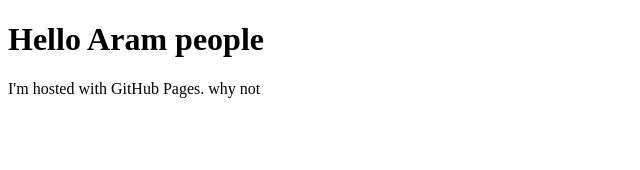
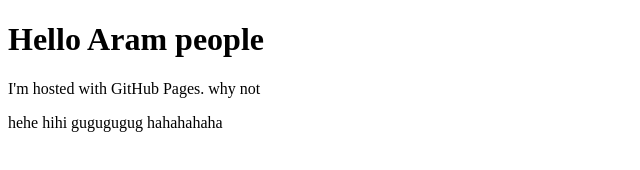
Before and after one commit to aram-std-council/aram-std-council.github.io, a plain HTML site: page index.html in a window 1280 px wide. Shown: the whole page, without its empty margins (0-640 px from the left). Drawn offline with Linux system fonts and the light colour scheme.

Commit message:
second commit

```diff
--- a/index.html
+++ b/index.html
@@ -3,5 +3,6 @@
 <body>
 <h1>Hello Aram people</h1>
 <p>I'm hosted with GitHub Pages. why not</p>
+<p>hehe hihi gugugugug hahahahaha</p>
 </body>
 </html>
```
